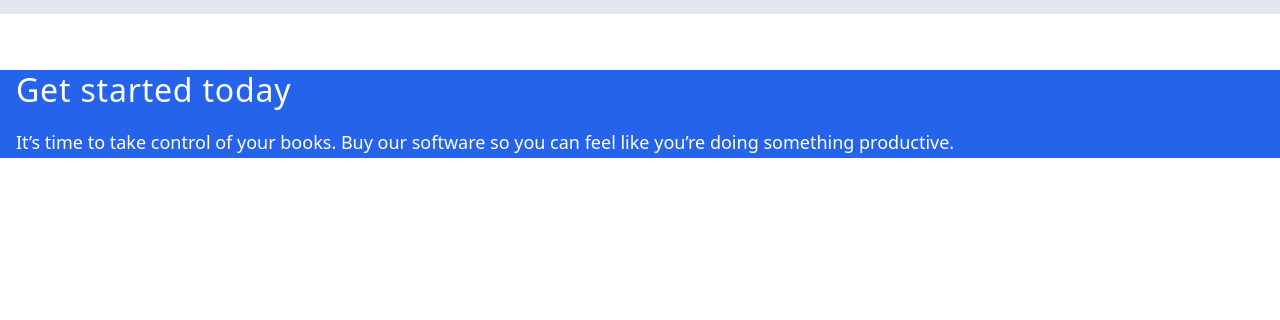
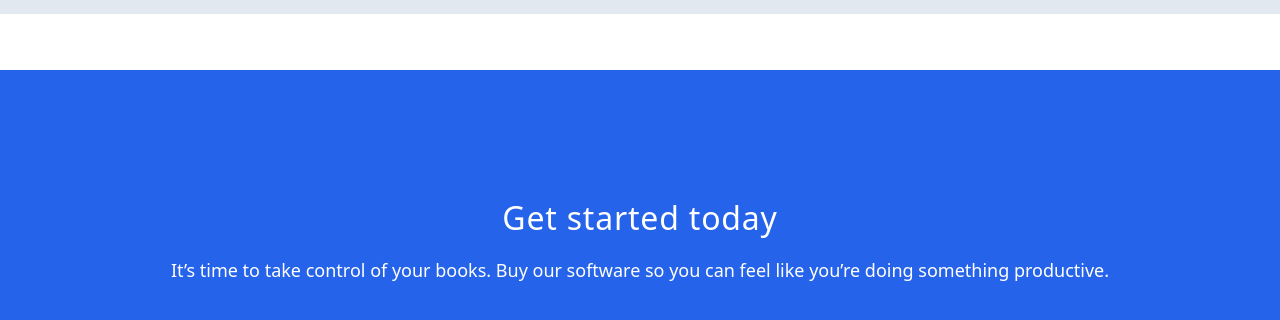
Before and after one commit to amine-omari/Taxpal-clone, a Next.js app: page / in a window 1280 px wide. Shown: the part 5098-5418 px from the top of the page. Before the commit the page ends 5256 px from the top, so only its background shows below. Built offline with nearby package versions, Linux system fonts and the light colour scheme.

Commit message:
feat: add padding style to CtaBanner component

```diff
--- a/components/CtaBanner.jsx
+++ b/components/CtaBanner.jsx
@@ -9,6 +9,8 @@ const CtaBanner = () => {
       titleTextWhite={true}
       textColor="text-white"
       bgBlue={true}
+      padding="py-32"
+      textCenter="text-center"
     ></Container>
   );
 };
```
